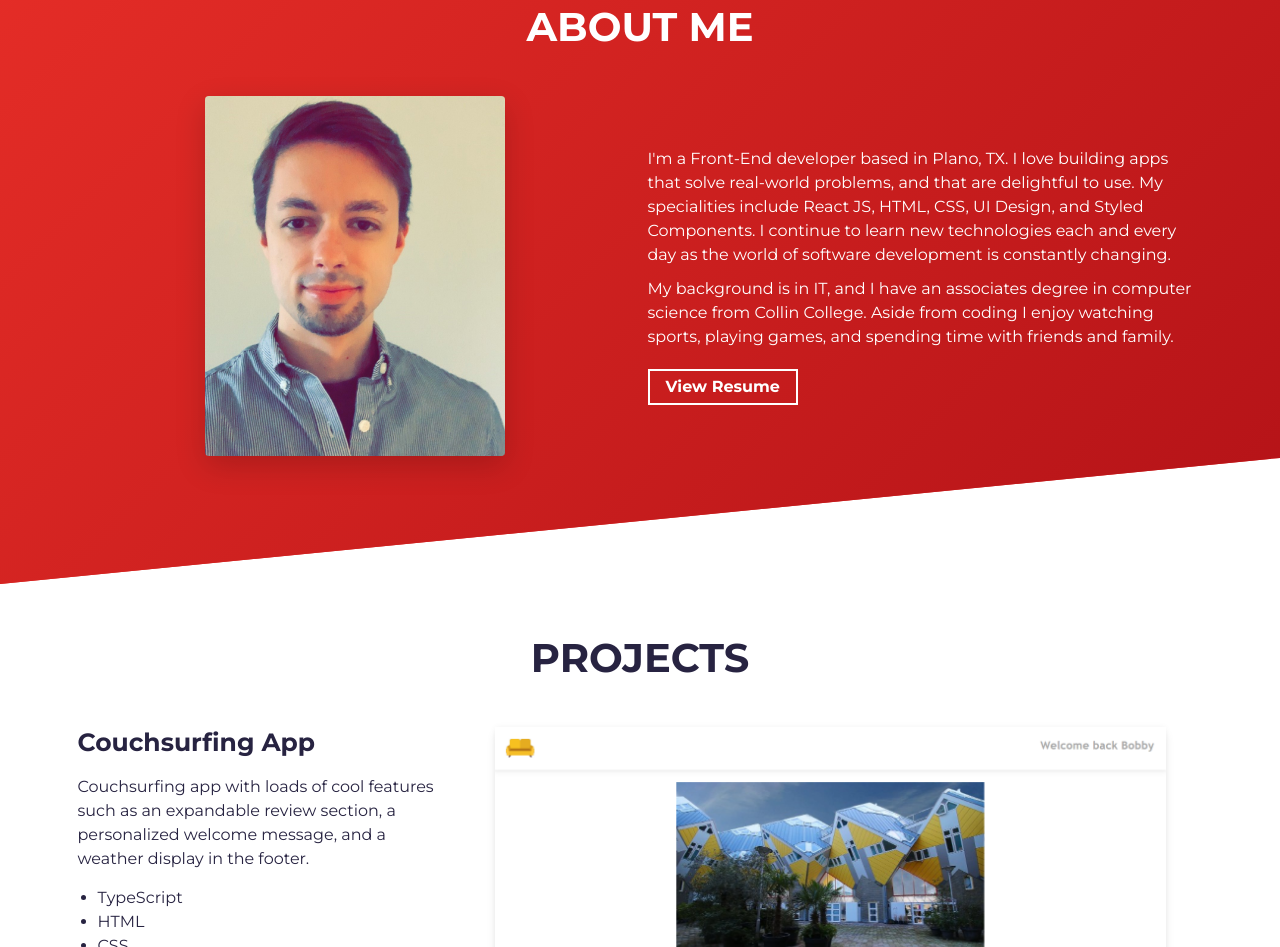
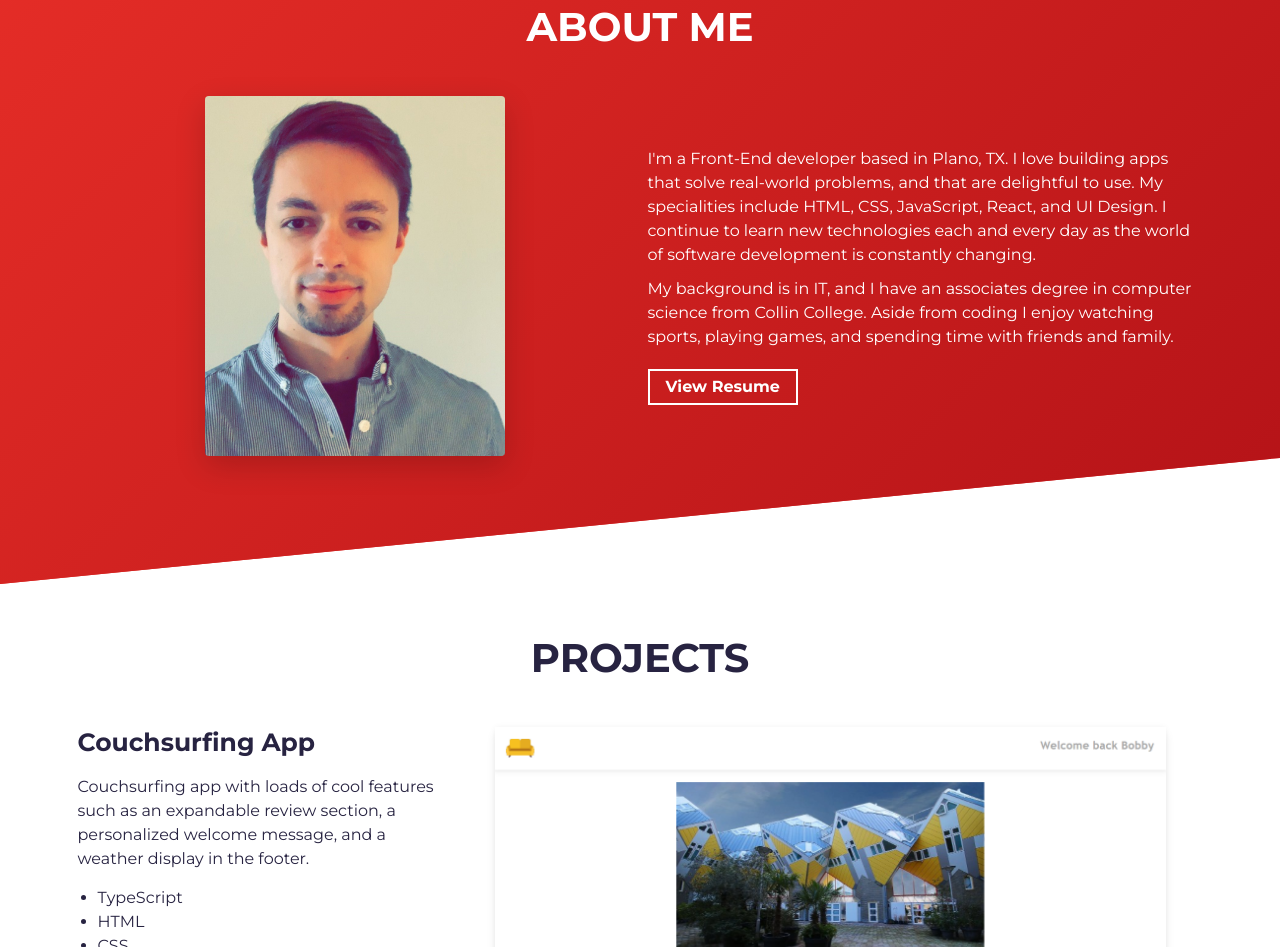
Before and after one commit to Cory117/portfolio, a website built with Parcel: page src/index.html in a window 1280 px wide. Shown: the part 847-1794 px from the top of the page. Built offline with nearby package versions, Linux system fonts and the light colour scheme.

Commit message:
updated about info

```diff
--- a/src/index.html
+++ b/src/index.html
@@ -61,7 +61,7 @@
           <div class="col-md-6 col-sm-12">
             <div class="about-wrapper__info load-hidden">
               <p class="about-wrapper__info-text">
-                I'm a Front-End developer based in Plano, TX. I love building apps that solve real-world problems, and that are delightful to use. My specialities include React JS, HTML, CSS, UI Design, and Styled Components. I continue to learn new technologies each and every day as the world of software development is constantly changing.
+                I'm a Front-End developer based in Plano, TX. I love building apps that solve real-world problems, and that are delightful to use. My specialities include HTML, CSS, JavaScript, React, and UI Design. I continue to learn new technologies each and every day as the world of software development is constantly changing.
               </p>
               <p class="about-wrapper__info-text">
                 My background is in IT, and I have an associates degree in computer science from Collin College. Aside from coding I enjoy watching sports, playing games, and spending time with friends and family.
```
